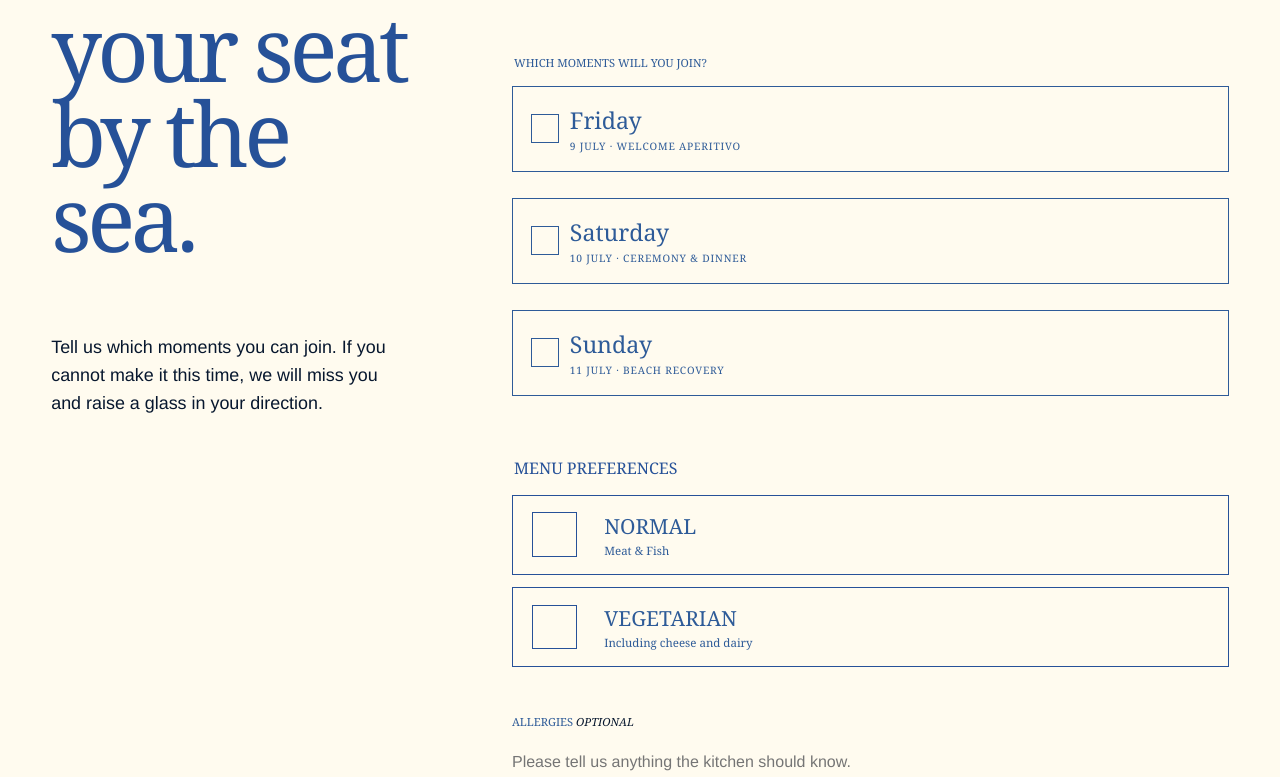
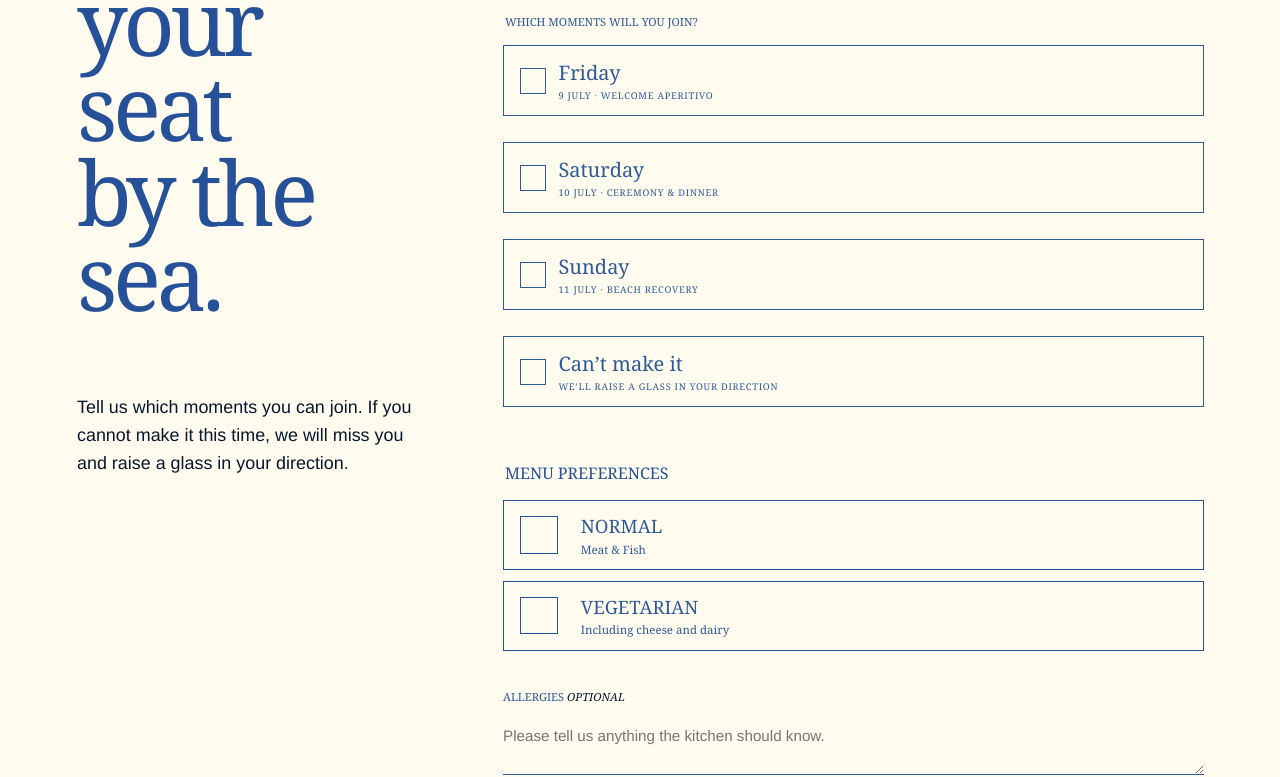
Before and after one commit to kayvane1/jane-luca-wedding-website, a Next.js app: page /rsvp in a window 1280 px wide. Shown: the part 324-1101 px from the top of the page. Built offline with nearby package versions, Linux system fonts and the light colour scheme.

Commit message:
Polish wedding site design and RSVP experience

```diff
--- a/src/app/globals.css
+++ b/src/app/globals.css
@@ -279,7 +279,7 @@ body:has(.figma-home)::before { display: none; }
 .figma-hero h1 span, .figma-hero h1 strong { display: block; font-weight: inherit; }
 .figma-hero h1 span { color: #265198; }
 .figma-hero h1 strong { color: #f18a01; font-weight: 700; }
-.figma-hero__drawing { display: block; width: 100%; height: min(56vw, 1078px); object-fit: cover; object-position: center 54%; }
+.figma-hero__drawing { display: block; width: 100%; height: min(56vw, 1078px); object-fit: cover; object-position: center 85%; border-radius: clamp(1.5rem, 2.6vw, 3.125rem); }
 .figma-hero__meta { display: flex; justify-content: space-between; padding: 0 2%; color: #265198; font-size: clamp(.7rem, 1vw, 1.1rem); letter-spacing: .04em; }
 .figma-editorial { width: min(93%, 1780px); margin: clamp(9rem, 15vw, 18rem) auto 0; }
 .figma-editorial article { display: grid; grid-template-columns: 1fr 1fr; align-items: center; gap: 2%; margin-bottom: clamp(7rem, 12vw, 15rem); }
@@ -293,14 +293,14 @@ body:has(.figma-home)::before { display: none; }
 .figma-editorial__reverse .figma-editorial__copy p { margin-right: 2rem; }
 .figma-programme { width: min(93%, 1180px); margin: 0 auto; padding: 3rem 0 clamp(6rem, 9vw, 10rem); text-align: center; }
 .figma-programme > h2 { color: #265198; font-family: var(--display); font-size: clamp(3.6rem, 6vw, 7rem); font-weight: 400; letter-spacing: -.05em; }
-.figma-programme__list { margin-bottom: clamp(7rem, 10vw, 10rem); border-top: 1px solid #07172e; }
+.figma-programme__list { margin-bottom: clamp(4rem, 6vw, 6rem); border-top: 1px solid #07172e; }
 .figma-programme__list article { padding: clamp(3rem, 5vw, 5.2rem) 1rem; border-bottom: 1px solid #07172e; }
 .figma-event-date { margin-bottom: 1.2rem; color: #f18a01; font-size: clamp(.72rem, 1vw, 1rem); font-weight: 700; }
 .figma-programme h3 { margin-bottom: 1.3rem; color: #265198; font-family: var(--display); font-size: clamp(2.4rem, 3.4vw, 4rem); font-style: italic; font-weight: 400; }
 .figma-programme article > p:not(.figma-event-date) { max-width: 38rem; margin: 0 auto 2rem; font-size: clamp(.9rem, 1.25vw, 1.25rem); }
 .figma-programme article > span { font-size: 1.5rem; }
 .figma-programme address { margin-top: .5rem; font-family: var(--display); font-size: clamp(.85rem, 1.05vw, 1.05rem); line-height: 1.3; }
-.figma-more { margin: 0 0 1.75rem; font-size: 1rem; }
+.figma-more { max-width: 42rem; margin: 0 auto 2rem; font-size: clamp(1rem, 1.2vw, 1.15rem); line-height: 1.55; }
 .figma-actions { display: grid; gap: 1rem; width: min(100%, 22rem); margin: 0 auto; }
 .figma-actions a { padding: .78rem 1rem; color: #265198; border: 2px solid #265198; font-family: var(--display); font-size: 1.5rem; text-decoration: none; transition: color 220ms ease, background 220ms ease, transform 220ms ease, box-shadow 220ms ease; }
 .figma-actions a:hover, .figma-actions a:focus-visible { color: #fffbef; background: #265198; box-shadow: 0 .75rem 1.8rem rgba(38, 81, 152, .16); transform: translateY(-3px); }
@@ -309,8 +309,31 @@ body:has(.figma-home)::before { display: none; }
 .figma-signoff span, .figma-signoff strong { display: block; font-weight: inherit; }
 .figma-signoff span { color: #265198; }
 .figma-signoff strong { color: #f18a01; font-weight: 700; }
-.scroll-reveal { opacity: 0; transform: translateY(2.5rem); transition: opacity 700ms cubic-bezier(.22, 1, .36, 1), transform 700ms cubic-bezier(.22, 1, .36, 1); }
-.scroll-reveal.is-visible { opacity: 1; transform: translateY(0); }
+.scroll-reveal { opacity: 1; filter: none; transform: none; }
+
+.motion-item {
+  --motion-x: -2.25rem;
+  opacity: 0;
+  filter: blur(1.5px);
+  transform: translate3d(var(--motion-x), .6rem, 0);
+  transition: opacity 1150ms cubic-bezier(.16, 1, .3, 1), transform 1150ms cubic-bezier(.16, 1, .3, 1), filter 950ms ease;
+  will-change: opacity, transform;
+}
+.motion-item[data-motion-side="right"] { --motion-x: 2.25rem; }
+.motion-item.is-motion-visible { opacity: 1; filter: blur(0); transform: translate3d(0, 0, 0); }
+
+@keyframes page-enter-left {
+  from { opacity: 0; transform: translate3d(-2.5rem, 0, 0); }
+  to { opacity: 1; transform: translate3d(0, 0, 0); }
+}
+
+@keyframes page-enter-right {
+  from { opacity: 0; transform: translate3d(2.5rem, 0, 0); }
+  to { opacity: 1; transform: translate3d(0, 0, 0); }
+}
+
+.figma-hero, .rsvp-page__layout, .registry-page__content { animation: page-enter-left 900ms cubic-bezier(.22, 1, .36, 1) both; }
+.faq-page__layout { animation: page-enter-right 900ms cubic-bezier(.22, 1, .36, 1) both; }
 .figma-footer { width: min(93%, 1780px); margin: 0 auto; padding: 2.8rem 0; display: grid; grid-template-columns: 1fr 1fr 1fr; border-top: 1px solid #07172e; font-size: clamp(.72rem, 1vw, 1rem); }
 .figma-footer :nth-child(2) { text-align: center; }
 .figma-footer :last-child { text-align: right; text-decoration: none; }
@@ -345,21 +368,29 @@ body:has(.figma-home)::before { display: none; }
 .theme-block { min-height: 22rem; text-align: center; }
 .theme-block p { max-width: 42rem; margin: 2rem auto; }
 
-.rsvp-page__layout { width: min(92%, 1780px); margin: clamp(6rem, 10vw, 11rem) auto clamp(8rem, 12vw, 14rem); display: grid; grid-template-columns: .75fr 1.5fr; gap: clamp(4rem, 8vw, 10rem); }
-.rsvp-page__intro h1, .faq-page h1 { color: #265198; font-family: var(--display); font-size: clamp(4.5rem, 7vw, 8rem); font-weight: 400; line-height: .95; letter-spacing: -.05em; }
-.rsvp-page__intro p { max-width: 34rem; margin-top: 3rem; font-size: clamp(1rem, 1.35vw, 1.45rem); font-weight: 600; line-height: 1.45; }
+.rsvp-page__layout { width: min(88%, 1560px); margin: clamp(5rem, 8vw, 9rem) auto clamp(7rem, 10vw, 12rem); display: grid; grid-template-columns: .72fr 1.5fr; gap: clamp(3.5rem, 7vw, 8rem); }
+.rsvp-page__intro h1, .faq-page h1 { color: #265198; font-family: var(--display); font-size: clamp(4.1rem, 6.3vw, 7.2rem); font-weight: 400; line-height: .95; letter-spacing: -.05em; }
+.rsvp-page__intro p { max-width: 32rem; margin-top: 2.5rem; font-size: clamp(.95rem, 1.15vw, 1.25rem); font-weight: 600; line-height: 1.45; }
 .rsvp-page__form .rsvp-form { padding: 0; background: transparent; }
-.rsvp-page__form .rsvp-form > label { margin-bottom: 2.8rem; }
+.rsvp-page__form .rsvp-form > label { margin-bottom: 2.1rem; }
+.rsvp-page__form .form-grid { gap: 1.5rem; }
+.rsvp-page__form .rsvp-form input, .rsvp-page__form .rsvp-form textarea { min-height: 2.8rem; font-size: .95rem; }
+.rsvp-page__form .event-choices { margin: 1.5rem 0; }
+.rsvp-page__form .event-card { padding: .82rem 1rem; gap: .8rem; }
+.rsvp-page__form .event-card strong { font-size: 1.25rem; }
+.rsvp-page__form .event-card small { font-size: .58rem; }
+.rsvp-page__form .event-card__check { width: 1.6rem; height: 1.6rem; }
+.rsvp-page__form .event-card--declined { margin-top: .7rem; }
 .rsvp-page__form .rsvp-form > label input, .rsvp-page__form .rsvp-form > label textarea { padding-left: 0; padding-right: 0; }
-.rsvp-page__form .button { min-height: 4.6rem; justify-content: flex-start; padding-left: 1.2rem; background: #265198; }
+.rsvp-page__form .button { min-height: 4rem; justify-content: flex-start; padding-left: 1.1rem; background: #265198; }
 .rsvp-page__form .button span { display: none; }
-.rsvp-page .menu-choices { margin: 2.2rem 0; padding: 0; border: 0; }
+.rsvp-page .menu-choices { margin: 1.8rem 0; padding: 0; border: 0; }
 .rsvp-page .menu-choices legend { width: 100%; margin-bottom: 1rem; color: #265198; font-family: var(--display); font-size: 1rem; text-transform: uppercase; }
-.rsvp-page .menu-card { position: relative; margin-bottom: .75rem; padding: 1rem 1.2rem; display: grid; grid-template-columns: 3.5rem 1fr; gap: 1rem; align-items: center; color: #265198; border: 1px solid #265198; cursor: pointer; transition: color 180ms ease, background 180ms ease; }
+.rsvp-page .menu-card { position: relative; margin-bottom: .65rem; padding: .78rem 1rem; display: grid; grid-template-columns: 3rem 1fr; gap: .8rem; align-items: center; color: #265198; border: 1px solid #265198; cursor: pointer; transition: color 180ms ease, background 180ms ease; }
 .rsvp-page .menu-card input { position: absolute; opacity: 0; pointer-events: none; }
-.rsvp-page .menu-card__check { width: 2.8rem; height: 2.8rem; display: grid; place-items: center; border: 1px solid #265198; font-size: 0; }
+.rsvp-page .menu-card__check { width: 2.35rem; height: 2.35rem; display: grid; place-items: center; border: 1px solid #265198; font-size: 0; }
 .rsvp-page .menu-card__copy { display: grid; gap: .2rem; }
-.rsvp-page .menu-card__copy strong { font-family: var(--display); font-size: 1.3rem; font-weight: 400; }
+.rsvp-page .menu-card__copy strong { font-family: var(--display); font-size: 1.15rem; font-weight: 400; }
 .rsvp-page .menu-card__copy small { font-size: .72rem; text-transform: none; }
 .rsvp-page .menu-card:has(input:checked) { color: #fffbef; background: #265198; }
 .rsvp-page .rsvp-form .menu-card:has(input:checked) .menu-card__copy { color: #fffbef; }
@@ -420,7 +451,7 @@ body:has(.figma-home)::before { display: none; }
   .figma-editorial__copy h2, .figma-editorial__reverse .figma-editorial__copy h2 { width: 100%; margin-left: 0; }
   .figma-editorial__copy p, .figma-editorial__reverse .figma-editorial__copy p { margin: 1.5rem auto 0; }
   .figma-programme { width: 88%; }
-  .figma-programme__list { margin-bottom: 7rem; }
+  .figma-programme__list { margin-bottom: 4.5rem; }
   .figma-footer { grid-template-columns: 1fr; gap: 1rem; text-align: center; }
   .figma-footer :last-child { text-align: center; }
   .inner-content { margin-top: 4rem; }
@@ -439,7 +470,8 @@ body:has(.figma-home)::before { display: none; }
 }
 
 @media (prefers-reduced-motion: reduce) {
-  .scroll-reveal { opacity: 1; transform: none; transition: none; }
+  .scroll-reveal, .motion-item { opacity: 1; filter: none; transform: none; transition: none; }
+  .figma-hero, .rsvp-page__layout, .registry-page__content, .faq-page__layout { animation: none; }
 }
 
 /* Shared typography hierarchy */
--- a/src/app/layout.tsx
+++ b/src/app/layout.tsx
@@ -1,5 +1,7 @@
 import type { Metadata } from "next";
 import type { ReactNode } from "react";
+
+import { SiteScrollMotion } from "@/components/site-scroll-motion";
 
 import "./globals.css";
 
@@ -12,7 +14,7 @@ export const metadata: Metadata = {
 export default function RootLayout({ children }: Readonly<{ children: ReactNode }>) {
   return (
     <html lang="en">
-      <body>{children}</body>
+      <body><SiteScrollMotion />{children}</body>
     </html>
   );
 }
--- a/src/components/rsvp-form.tsx
+++ b/src/components/rsvp-form.tsx
@@ -1,6 +1,6 @@
 "use client";
 
-import { type FormEvent, useState } from "react";
+import { type ChangeEvent, type FormEvent, useState } from "react";
 
 const eventOptions = [
   { name: "fridayAttendance", day: "Friday", detail: "9 July · Welcome aperitivo" },
@@ -21,8 +21,15 @@ export function RsvpForm() {
     const saturdayAttendance = data.get("saturdayAttendance") === "on";
     const sundayAttendance = data.get("sundayAttendance") === "on";
     const hasEvent = fridayAttendance || saturdayAttendance || sundayAttendance;
+    const hasDeclined = data.get("declined") === "on";
     const personalNote = String(data.get("message") || "").trim();
     const bestTune = String(data.get("bestTune") || "").trim();
+
+    if (!hasEvent && !hasDeclined) {
+      setStatus("error");
+      setMessage("Please choose the moments you can join, or select ‘Can’t make it’. ");
+      return;
+    }
 
     const payload = {
       primaryGuestName: data.get("primaryGuestName"),
@@ -60,7 +67,20 @@ export function RsvpForm() {
     }
   }
 
-  function updateAttendance(form: HTMLFormElement) {
+  function updateAttendance(event: ChangeEvent<HTMLFieldSetElement>) {
+    const form = event.currentTarget.form!;
+    const changedInput = event.target;
+    if (!(changedInput instanceof HTMLInputElement)) return;
+    const declinedInput = form.elements.namedItem("declined") as HTMLInputElement;
+
+    if (changedInput.name === "declined" && changedInput.checked) {
+      eventOptions.forEach(({ name }) => {
+        (form.elements.namedItem(name) as HTMLInputElement).checked = false;
+      });
+    } else if (changedInput.checked) {
+      declinedInput.checked = false;
+    }
+
     const data = new FormData(form);
     setAttendingAny(eventOptions.some(({ name }) => data.get(name) === "on"));
   }
@@ -78,7 +98,7 @@ export function RsvpForm() {
         </label>
       </div>
 
-      <fieldset className="event-choices" onChange={(event) => updateAttendance(event.currentTarget.form!)}>
+      <fieldset className="event-choices" onChange={updateAttendance}>
         <legend>Which moments will you join?</legend>
         {eventOptions.map(({ name, day, detail }) => (
           <label className="event-card" key={name}>
@@ -87,6 +107,11 @@ export function RsvpForm() {
             <span className="event-card__copy"><strong>{day}</strong><small>{detail}</small></span>
           </label>
         ))}
+        <label className="event-card event-card--declined">
+          <input type="checkbox" name="declined" />
+          <span className="event-card__check" aria-hidden="true">✓</span>
+          <span className="event-card__copy"><strong>Can’t make it</strong><small>We’ll raise a glass in your direction</small></span>
+        </label>
       </fieldset>
 
       <fieldset className="menu-choices">
@@ -105,11 +130,11 @@ export function RsvpForm() {
 
       <label>
         <span>Allergies <em>Optional</em></span>
-        <textarea name="dietaryRequirements" rows={3} placeholder="Please tell us anything the kitchen should know." />
+        <textarea name="dietaryRequirements" rows={2} placeholder="Please tell us anything the kitchen should know." />
       </label>
       <label>
         <span>A note for Jane &amp; Luca <em>Optional</em></span>
-        <textarea name="message" rows={3} />
+        <textarea name="message" rows={2} />
       </label>
 
       <label>
```
Also changed, not shown: src/app/page.tsx (+9 -5 lines), src/app/story/page.tsx (+11 -5 lines), src/components/site-scroll-motion.tsx (added, +49 -0 lines), public/assets/figma-home/hero-corsica-bay.jpg (added).
